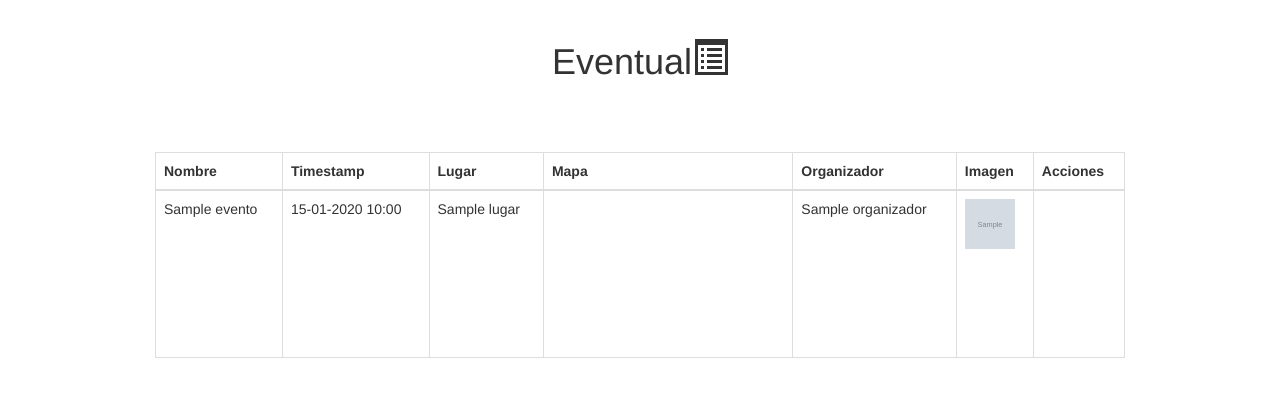
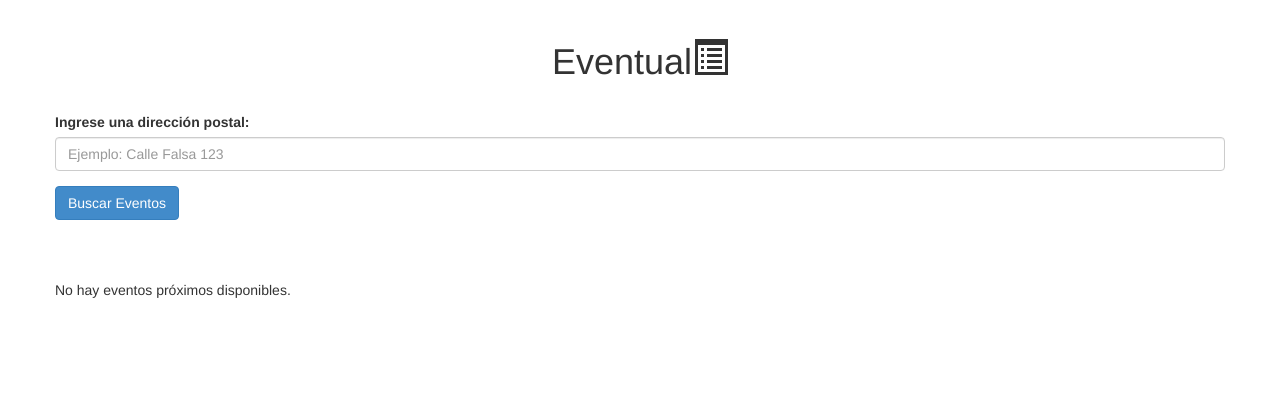
Before and after one commit to Croissanton/Eventual, a Flask app: page / in a window 1280 px wide. Shown: the part 51-448 px from the top of the page. Run offline with Flask 3, Linux system fonts and the light colour scheme; grey boxes marked "Sample" are stand-in pictures; a database or web service that is not in the repository returns one stand-in record (values such as "Sample title"); a map, chart or similar area stays blank; parts of the project's set-up code (start-up, migrations or seed data) failed here and were passed over; some libraries are stand-ins or nearby versions.

Commit message:
finished i guess

```diff
--- a/main.py
+++ b/main.py
@@ -66,33 +66,22 @@ logs = db.log              # logs = db['log']
 # Definicion de metodos para endpoints
 
 @app.route('/', methods=['GET', 'POST'])
-def showEvents():
+def home():
+    events_list = []
     if request.method == 'POST':
-        address = request.form['address']
-        location = geolocator.geocode(address)
-        if location:
-            user_lat = location.latitude
-            user_lon = location.longitude
-            # Find events within 0.2 degrees
-            nearby_events = events.find({
-                'lat': {'$gte': user_lat - 0.2, '$lte': user_lat + 0.2},
-                'lon': {'$gte': user_lon - 0.2, '$lte': user_lon + 0.2},
-                'timestamp': {'$gte': datetime.now()}
-            }).sort('timestamp', pymongo.ASCENDING)
-            event_list = list(nearby_events)
-            event_list_display = event_list  # Renamed variable
-        else:
-            event_list_display = []       # Renamed variable
-            user_lat = None
-            user_lon = None
-    else:
-        event_list = list(events.find().sort('timestamp', pymongo.ASCENDING))
-        print("events: ", event_list)
-        event_list_display = event_list      # Renamed variable
-        user_lat = None
-        user_lon = None
-
-    return render_template('events.html', events=event_list_display, user_lat=user_lat, user_lon=user_lon)  # Updated reference
+        address = request.form.get('address')
+        if address:
+            location = geolocator.geocode(address)
+            if location:
+                lat = location.latitude
+                lon = location.longitude
+                # Query events within 0.2 degrees
+                events_cursor = events.find({
+                    'lat': {'$gte': lat - 0.2, '$lte': lat + 0.2},
+                    'lon': {'$gte': lon - 0.2, '$lte': lon + 0.2}
+                }).sort('timestamp', 1)
+                events_list = list(events_cursor)
+    return render_template('events.html', events=events_list)
 
 @app.route('/login')
 def login():
@@ -114,12 +103,12 @@ def authorize():
     }
     logs.insert_one(log_entry)
 
-    return redirect(url_for('showEvents'))
+    return redirect(url_for('home'))
 
 @app.route('/logout')
 def logout():
     session.pop('user', None)
-    return redirect(url_for('showEvents'))
+    return redirect(url_for('home'))
 
 @app.route('/new', methods=['GET', 'POST'])
 def newEvent():
@@ -158,7 +147,7 @@ def newEvent():
         }
 
         events.insert_one(event)
-        return redirect(url_for('showEvents'))
+        return redirect(url_for('home'))
 
 @app.route('/edit/<_id>', methods = ['GET', 'POST'])
 def editEvent(_id):
@@ -198,7 +187,7 @@ def editEvent(_id):
             'imagen': image_url
         }
         events.update_one({'_id': ObjectId(_id)}, {'$set': updated_event})
-        return redirect(url_for('showEvents'))
+        return redirect(url_for('home'))
 
 @app.route('/delete/<_id>', methods = ['GET'])
 def deleteEvent(_id):
@@ -218,12 +207,14 @@ def deleteEvent(_id):
 
 
     events.delete_one({'_id': ObjectId(_id)})
-    return redirect(url_for('showEvents'))
+    return redirect(url_for('home'))
 
 @app.route('/event/<_id>', methods=['GET'])
-def eventDetails(_id):
+def event_details(_id):
     event = events.find_one({'_id': ObjectId(_id)})
-    return render_template('details.html', event=event)
+    if event:
+        return render_template('details.html', event=event)
+    return "Event not found", 404
 
 @app.route('/events', methods=['GET'])
 def viewEvents():
--- a/templates/base.html
+++ b/templates/base.html
@@ -14,6 +14,9 @@
     <!-- Bootstrap Core CSS -->
     <link href="static/css/bootstrap.min.css" rel="stylesheet">
     <link href="static/css/style.css" rel="stylesheet">
+    <!-- Leaflet CSS -->
+    <link rel="stylesheet" href="https://unpkg.com/leaflet@1.9.4/dist/leaflet.css"
+          crossorigin=""/>
 
     <!-- Custom CSS -->
     <style>
@@ -56,12 +59,10 @@
                 </li>
                 <li>
                     {% if not session['user'] %}
-                        <a href="/login"> <span class="glyphicon glyphicon-log-in" aria-hidden="true"></span> Login</a>
+                        <a href="/login" class="navbar-link"> <span class="glyphicon glyphicon-log-in" aria-hidden="true"></span> Login</a>
                     {% else %}
-                        <a href="/logout"> <span class="glyphicon glyphicon-log-out" aria-hidden="true"></span> Logout</a>
-                        <!-- mensaje bienvenido a session['user']['email'] -->
-                        <span class="glyphicon alert-info" aria-hidden="true"> Bienvenido {{ session['user']['email'] }}</span>
-
+                        <span class="navbar-text"> <span class="glyphicon glyphicon-user" aria-hidden="true"></span> {{ session['user']['email'] }}</span>
+                        <a href="/logout" class="navbar-link"> <span class="glyphicon glyphicon-log-out" aria-hidden="true"></span> Logout</a>
                     {% endif %}
                 </li>
             </ul>
@@ -90,6 +91,9 @@
 <script type="text/javascript">
     $('.carousel').carousel();
 </script>
+<!-- Leaflet JS -->
+<script src="https://unpkg.com/leaflet@1.9.4/dist/leaflet.js"
+        crossorigin=""></script>
 
 </body>
 
--- a/templates/events.html
+++ b/templates/events.html
@@ -15,7 +15,18 @@
     </div>
 </div>
 <br/>
-{% if session['user']%}
+
+<!-- Address Input Form -->
+<form method="POST" action="/">
+    <div class="form-group">
+        <label for="address">Ingrese una dirección postal:</label>
+        <input type="text" class="form-control" id="address" name="address" placeholder="Ejemplo: Calle Falsa 123">
+    </div>
+    <button type="submit" class="btn btn-primary">Buscar Eventos</button>
+</form>
+<br/>
+
+{% if session['user'] %}
     <a class="btn btn-primary" href="/new">
         Crear evento
         <span style="margin-left: 5px;" class="glyphicon glyphicon-list-alt" aria-hidden="true"></span>
@@ -31,39 +42,21 @@
         <table class="table table-bordered">
             <thead>
                 <th>Nombre</th>
-                <th>Timestamp</th>
-                <th>Lugar</th>
-                <th>Mapa</th>
                 <th>Organizador</th>
-                <th>Imagen</th>
                 <th>Acciones</th>
             </thead>
             <tbody>
                 {% for event in events %}
                 <tr>
                     <td>{{ event.nombre }}</td>
-                    <td>{{ event.timestamp.strftime('%d-%m-%Y %H:%M') }}</td>
-                    <td>{{ event.lugar }}</td>
+                    <td>{{ event.organizador }}</td>
                     <td>
-                        {% if event.lat and event.lon %}
-                            <div id="map-{{ event._id }}" class="map" data-lat="{{ event.lat }}" data-lng="{{ event.lon }}" style="width: 200px; height: 150px;"></div>
-                        {% else %}
-                            No disponible
+                        <a class="btn btn-info" href="{{ url_for('event_details', _id=event._id) }}">Detalles</a>
+                        {% if session['user']['email'] == event.organizador %}
+                            <a class="btn btn-warning" href="{{ url_for('editEvent', _id=event._id) }}">Editar</a>
+                            <a class="btn btn-danger" href="{{ url_for('deleteEvent', _id=event._id) }}">Eliminar</a>
                         {% endif %}
                     </td>
-                    <td>{{ event.organizador }}</td>
-                    <td>
-                        {% if event.imagen %}
-                            <img src="{{ event.imagen }}" width="50" height="50">
-                        {% else %}
-                            N/A
-                        {% endif %}
-                    </td>
-                    {% if session['user'] and session['user']['email'] == event.organizador %}
-                    <td>
-                        <a class="btn btn-warning" href="/edit/{{ event._id }}">Editar</a>
-                    </td>
-                    {% endif %}
                 </tr>
                 {% endfor %}
             </tbody>
@@ -71,35 +64,8 @@
     </div>
     <div class="col-md-1"></div>
 </div>
-
-<!-- Initialize Leaflet Maps -->
-<script>
-    document.addEventListener('DOMContentLoaded', () => {
-        document.querySelectorAll('.map').forEach(mapElement => {
-            const lat = parseFloat(mapElement.getAttribute('data-lat'));
-            const lng = parseFloat(mapElement.getAttribute('data-lng'));
-
-            // Validate coordinates
-            if (isNaN(lat) || isNaN(lng)) {
-                console.warn(`Latitud o longitud inválida para el mapa: ${mapElement.id}`);
-                return;
-            }
-
-            // Initialize map
-            const mapId = mapElement.id;
-            const map = L.map(mapId).setView([lat, lng], 13);
-            L.tileLayer('https://{s}.tile.openstreetmap.org/{z}/{x}/{y}.png', {
-                maxZoom: 19
-            }).addTo(map);
-
-            // Add marker
-            L.marker([lat, lng]).addTo(map);
-        });
-    });
-</script>
-
 {% else %}
-    <p>No hay eventos disponibles.</p>
+    <p>No hay eventos próximos disponibles.</p>
 {% endif %}
 
 {% endblock %}
```
Also changed, not shown: templates/details.html (added, +78 -0 lines).
